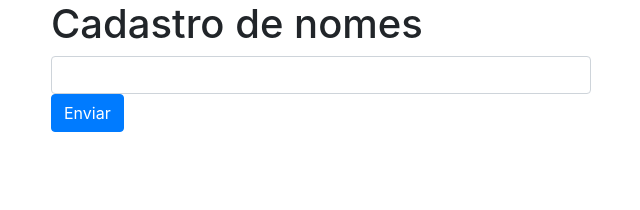
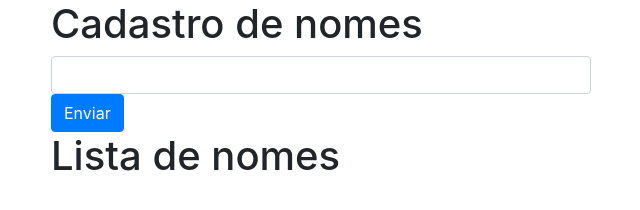
Before and after one commit to iarlenaquiles/api-restify, a website: page dist/index.html in a window 1280 px wide. Shown: the whole page, without its empty margins (34-674 px from the left). Drawn offline with nearby package versions, Linux system fonts and the light colour scheme.

Commit message:
Criando a lista de nomes

```diff
--- a/dist/index.html
+++ b/dist/index.html
@@ -24,7 +24,7 @@
                 </button>
             </div>
         </div>
-
+        <h1>Lista de nomes</h1>
         <div class="row">
             <div class="col-6">
                 <ul class="list-group" id="lista"></ul>
```
